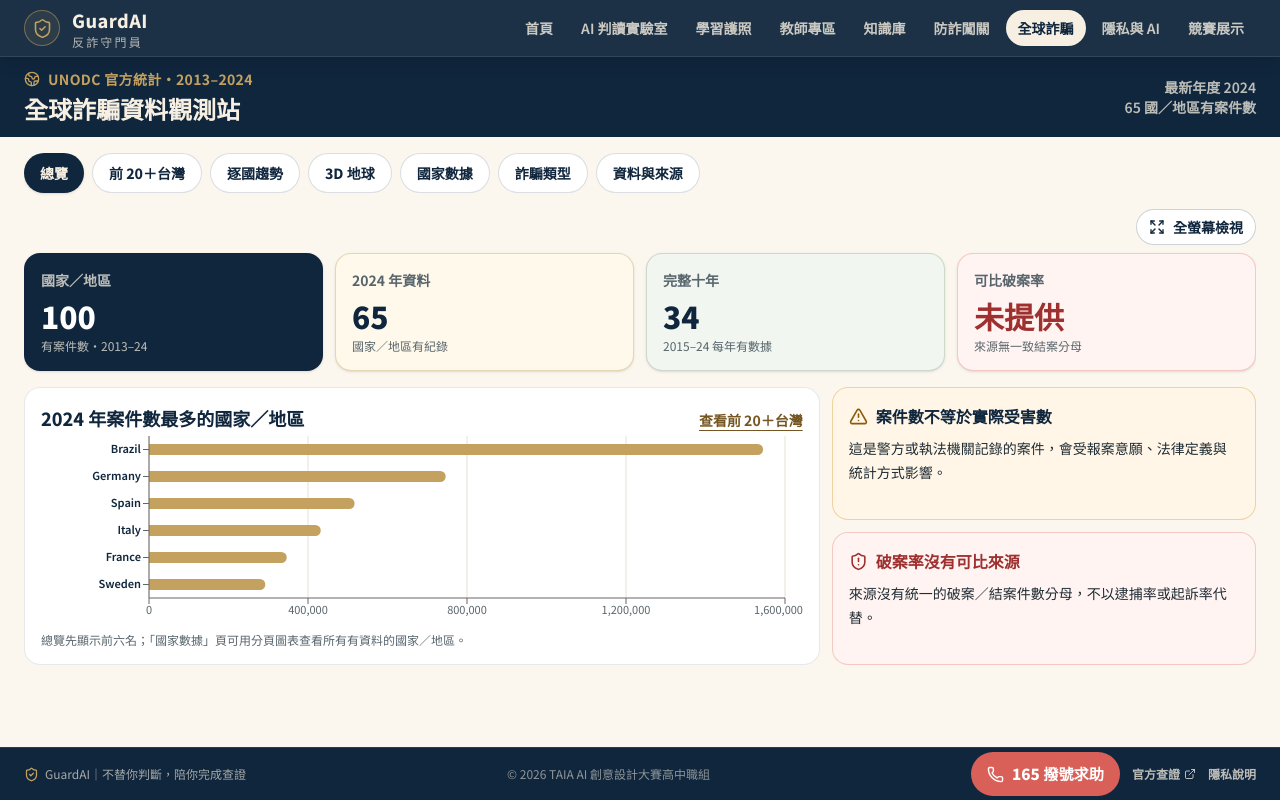
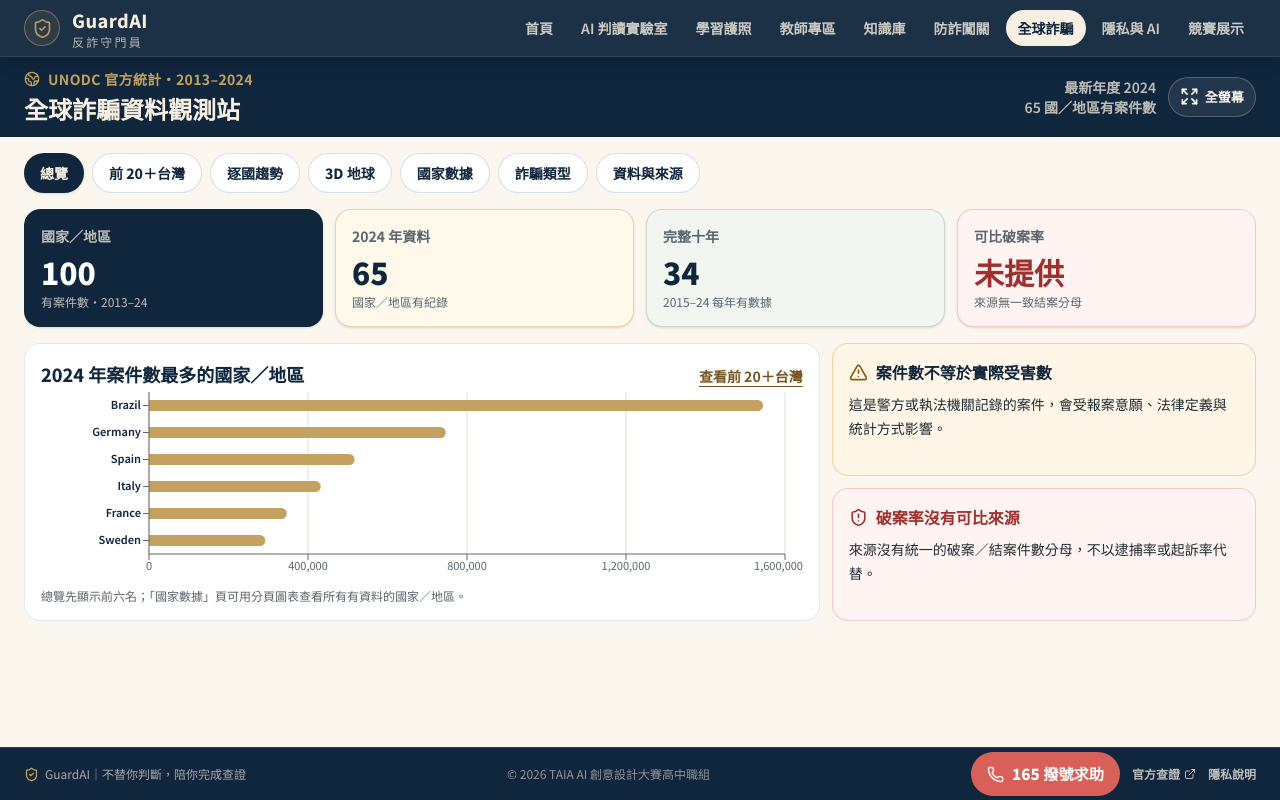
Before and after one commit to prayer168/guardai, a Next.js app: page /global-fraud in a window 1280 px wide. Built offline with nearby package versions, Linux system fonts and the light colour scheme.

Commit message:
Unify fullscreen controls across GuardAI pages

```diff
--- /dev/null
+++ b/src/components/fullscreen-toggle.tsx
@@ -0,0 +1,24 @@
+"use client";
+
+import { Expand, Shrink } from "lucide-react";
+
+type FullscreenToggleProps = {
+  active: boolean;
+  onToggle: () => void;
+};
+
+export function FullscreenToggle({ active, onToggle }: FullscreenToggleProps) {
+  return (
+    <button
+      type="button"
+      className="knowledge-icon-button"
+      onClick={onToggle}
+      aria-label={active ? "離開全螢幕" : "進入全螢幕"}
+      aria-pressed={active}
+      title={active ? "離開全螢幕" : "進入全螢幕"}
+    >
+      {active ? <Shrink aria-hidden="true" size={19} /> : <Expand aria-hidden="true" size={19} />}
+      <span>{active ? "離開全螢幕" : "全螢幕"}</span>
+    </button>
+  );
+}
--- a/src/components/global-fraud-dashboard.tsx
+++ b/src/components/global-fraud-dashboard.tsx
@@ -1,6 +1,6 @@
 "use client";
 
-import { useMemo, useState } from "react";
+import { useEffect, useMemo, useState } from "react";
 import {
   Bar,
   BarChart,
@@ -10,8 +10,9 @@ import {
   XAxis,
   YAxis,
 } from "recharts";
-import { AlertTriangle, ArrowDown, ArrowUp, Expand, ExternalLink, Globe2, Search, ShieldAlert } from "lucide-react";
+import { AlertTriangle, ArrowDown, ArrowUp, ExternalLink, Globe2, Search, ShieldAlert } from "lucide-react";
 import { CountryTrend, FraudGlobe, GlobalTopCountries } from "@/components/global-fraud-views";
+import { FullscreenToggle } from "@/components/fullscreen-toggle";
 
 type HistoryRow = {
   year: number;
@@ -96,6 +97,7 @@ function observation(country: Country, year: number, metric: Metric) {
 }
 
 export function GlobalFraudDashboard({ data }: Props) {
+  const [isFullscreen, setIsFullscreen] = useState(false);
   const years = useMemo(() => {
     const found = new Set<number>();
     data.countries.forEach((country) => country.history.forEach((row) => found.add(row.year)));
@@ -112,6 +114,24 @@ export function GlobalFraudDashboard({ data }: Props) {
   const [filtersOpen, setFiltersOpen] = useState(false);
   const pageSize = countryView === "table" ? 4 : 6;
   const selectedMetric = METRICS.find((item) => item.key === metric)!;
+
+  useEffect(() => {
+    const syncFullscreenState = () => setIsFullscreen(Boolean(document.fullscreenElement));
+    document.addEventListener("fullscreenchange", syncFullscreenState);
+    return () => document.removeEventListener("fullscreenchange", syncFullscreenState);
+  }, []);
+
+  async function toggleFullscreen() {
+    try {
+      if (document.fullscreenElement) {
+        await document.exitFullscreen();
+      } else {
+        await document.documentElement.requestFullscreen();
+      }
+    } catch {
+      setIsFullscreen(Boolean(document.fullscreenElement));
+    }
+  }
 
   const countries = useMemo(() => {
     const term = query.trim().toLocaleLowerCase();
@@ -145,7 +165,10 @@ export function GlobalFraudDashboard({ data }: Props) {
             <p className="flex items-center gap-2 text-xs font-bold tracking-wide text-gold sm:text-sm"><Globe2 size={16} aria-hidden="true" /> UNODC 官方統計・{data.metadata.firstYear}–{data.metadata.lastYear}</p>
             <h1 className="mt-1 truncate text-xl font-black sm:text-2xl">全球詐騙資料觀測站</h1>
           </div>
-          <p className="hidden shrink-0 text-right text-sm font-semibold text-ivory/75 sm:block">最新年度 {data.metadata.latestYear}<br />{data.metadata.latestYearCountries} 國／地區有案件數</p>
+          <div className="flex shrink-0 items-center gap-2 sm:gap-3">
+            <p className="hidden text-right text-sm font-semibold text-ivory/75 sm:block">最新年度 {data.metadata.latestYear}<br />{data.metadata.latestYearCountries} 國／地區有案件數</p>
+            <FullscreenToggle active={isFullscreen} onToggle={() => void toggleFullscreen()} />
+          </div>
         </div>
       </header>
 
@@ -161,7 +184,6 @@ export function GlobalFraudDashboard({ data }: Props) {
         </nav>
 
         <div id="dashboard-panel" role="tabpanel" aria-labelledby={`${panel}-tab`} className="global-fraud-panel mt-3 min-h-0 flex-1 overflow-y-auto rounded-2xl">
-          <div className="mb-2 flex justify-end"><button type="button" onClick={() => { void document.documentElement.requestFullscreen?.(); }} className="inline-flex min-h-9 items-center gap-2 rounded-full border border-navy/20 bg-white px-3 text-sm font-bold text-navy hover:bg-ivory"><Expand size={16} aria-hidden="true" />全螢幕檢視</button></div>
           {panel === "top20" && <GlobalTopCountries countries={data.countries} onTrend={(iso) => { setPanel("trend"); setTrendCountry(iso); }} />}
           {panel === "trend" && <CountryTrend countries={data.countries} initialCountry={trendCountry} />}
           {panel === "globe" && <FraudGlobe countries={data.countries} initialCountry={trendCountry} />}
--- a/src/components/presentation-frame.tsx
+++ b/src/components/presentation-frame.tsx
@@ -1,9 +1,10 @@
 "use client";
 
-import { ArrowLeft, ArrowRight, Expand, Home, Phone, Shrink } from "lucide-react";
+import { ArrowLeft, ArrowRight, Home, Phone } from "lucide-react";
 import Link from "next/link";
 import { useRouter } from "next/navigation";
 import { useCallback, useEffect, useRef, useState, type ReactNode } from "react";
+import { FullscreenToggle } from "@/components/fullscreen-toggle";
 
 type PresentationFrameProps = {
   title: string;
@@ -99,10 +100,7 @@ export function PresentationFrame({ title, subtitle, pageNumber, pageCount, page
         </div>
         <div className="knowledge-top-actions">
           {actions}
-          <button type="button" className="knowledge-icon-button" onClick={() => void togglePresentation()} aria-label={immersive ? "結束全螢幕展示" : "全螢幕展示"}>
-            {immersive ? <Shrink aria-hidden="true" size={19} /> : <Expand aria-hidden="true" size={19} />}
-            <span>{immersive ? "結束" : "全螢幕"}</span>
-          </button>
+          <FullscreenToggle active={immersive} onToggle={() => void togglePresentation()} />
           <Link href="/" className="knowledge-home-button" onClick={(event) => { event.preventDefault(); void leaveForHome(); }} aria-label="回到主畫面">
             <Home aria-hidden="true" size={18} /><span>首頁</span>
           </Link>
```
